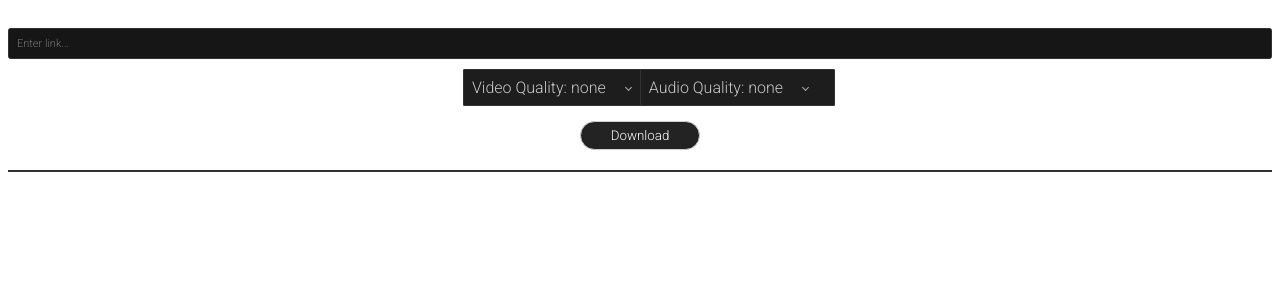
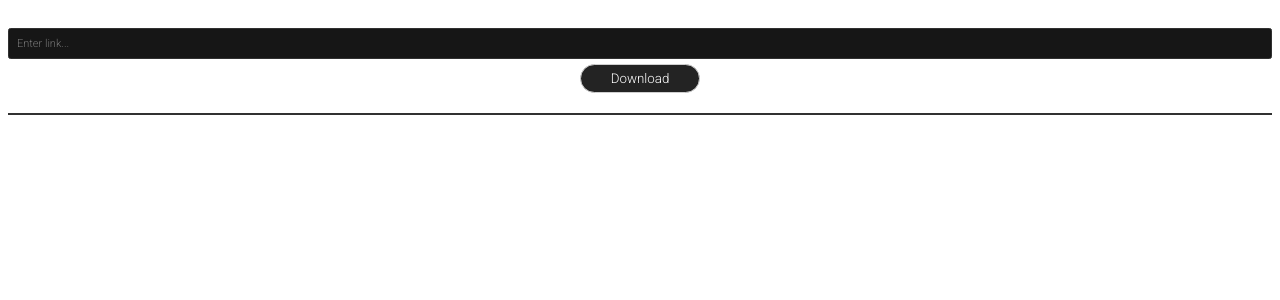
Before and after one commit to notorcus/clipfetch-extension, a React app: page / in a window 1280 px wide. Shown: the top 300 px of the page. Built offline with nearby package versions, Linux system fonts and the light colour scheme.

Commit message:
fix more custom to quality

```diff
--- a/src/pages/HomePage/HomePage.tsx
+++ b/src/pages/HomePage/HomePage.tsx
@@ -21,10 +21,12 @@ const HomePage: React.FC = () => {
       <div className="link-input-container">
         <LinkInput onInputChange={handleInputChange} />
       </div>
-      <div className="dropdown-container">
-        <QualityDropdown options={videoOptions} label="Video Quality" />
-        <QualityDropdown options={audioOptions} label="Audio Quality" />
-      </div>
+      {inputValue && (
+        <div className="dropdown-container">
+          <QualityDropdown options={videoOptions} label="Video Quality" />
+          <QualityDropdown options={audioOptions} label="Audio Quality" />
+        </div>
+      )}
       <DownloadButton inputValue={inputValue} />
     </div>
   );
--- a/src/pages/HomePage/components/QualityDropdown.css
+++ b/src/pages/HomePage/components/QualityDropdown.css
@@ -1,6 +1,6 @@
-/* CustomDropdown.css */
+/* QualityDropdown.css */
 
-.custom-dropdown-container {
+.Quality-dropdown-container {
     position: relative;
     outline: none;
     margin: 10px;
```
